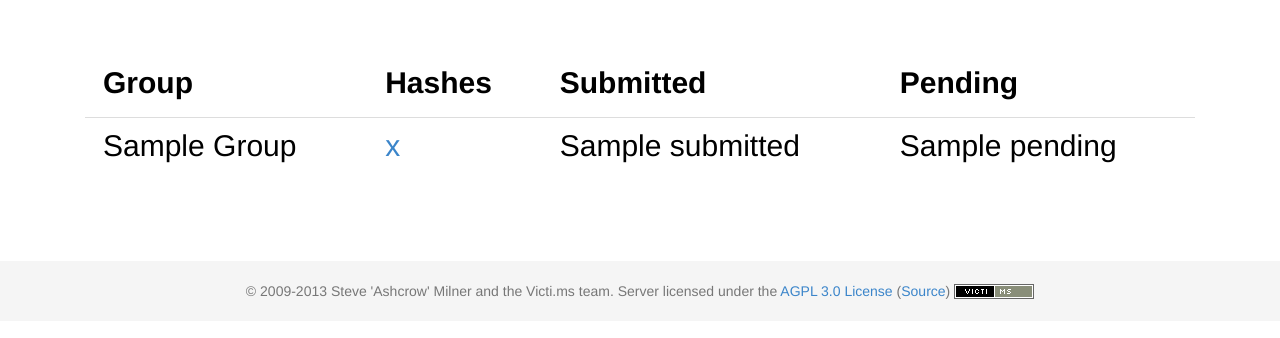
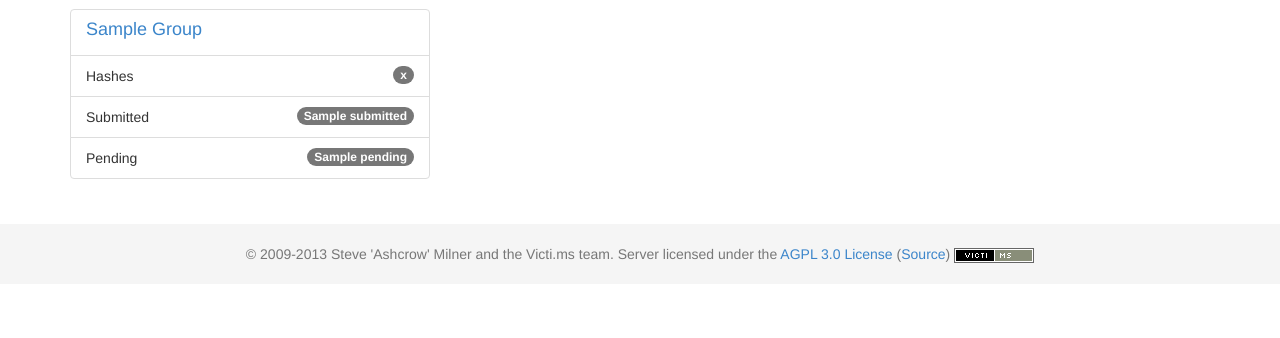
Before and after one commit to victims/victims-web, a Flask app: template src/victims_web/blueprints/ui/templates/index.html in a window 1280 px wide. Shown: the part 51-389 px from the top of the page. Run offline with Flask 2, Linux system fonts and the light colour scheme; the template is opened without the code that fills it: most values are stand-ins (such as "Sample title", 1, 10 or a date in 2020); data that the repository does not hold is empty; parts of the project's set-up code (start-up, migrations or seed data) failed here and were passed over; some libraries are stand-ins or nearby versions.

Commit message:
Replace statustable with grids

```diff
--- a/src/victims_web/blueprints/ui/templates/index.html
+++ b/src/victims_web/blueprints/ui/templates/index.html
@@ -1,24 +1,26 @@
 {% extends "base.html" %}
 
 {% block content %}
-<div class="statustable">
-    <table class="table table-hover" id="statustable">
-        <thead>
-            <tr>
-                <th>Group</th>
-                <th>Hashes</th>
-                <th>Submitted</th>
-                <th>Pending</th>
-            </tr>
-        </thead>
-        {% for group in groups %}
-        <tr>
-            <td>{{ group.title() }}</td>
-            <td><a href="{{ url_for('.hashes', group=group) }}">{{ stats[group]['hashes']}}</a></td>
-            <td>{{ stats[group]['submitted']}}</td>
-            <td>{{ stats[group]['pending']}}</td>
-        </tr>
-        {% endfor %}
-    </table>
+<div class="row">
+    {% for group in groups %}
+    <div class="col-md-4">
+        <ul class="list-group">
+            <li class="list-group-item">
+            <h4 class="list-group-item-heading"><a href="{{ url_for('.hashes', group=group) }}">{{ group.title() }}</a></h4>
+            </li>
+            <li class="list-group-item">
+            Hashes <span class="badge pull-right">{{ stats[group]['hashes'] }}</span>
+            </li>
+
+            <li class="list-group-item">
+            Submitted<span class="badge pull-right">{{ stats[group]['submitted']}}</span>
+            </li>
+
+            <li class="list-group-item">
+            Pending<span class="badge pull-right">{{ stats[group]['pending']}}</span>
+            </li>
+        </ul>
+    </div>
+    {% endfor %}
 </div>
 {% endblock %}
--- a/src/victims_web/static/css/victims.css
+++ b/src/victims_web/static/css/victims.css
@@ -1,11 +1,6 @@
 
 body {
     height: 100%;
-}
-
-.statustable {
-    padding: 40px 15px;
-    text-align: center;
 }
 
 #wrap {
```
